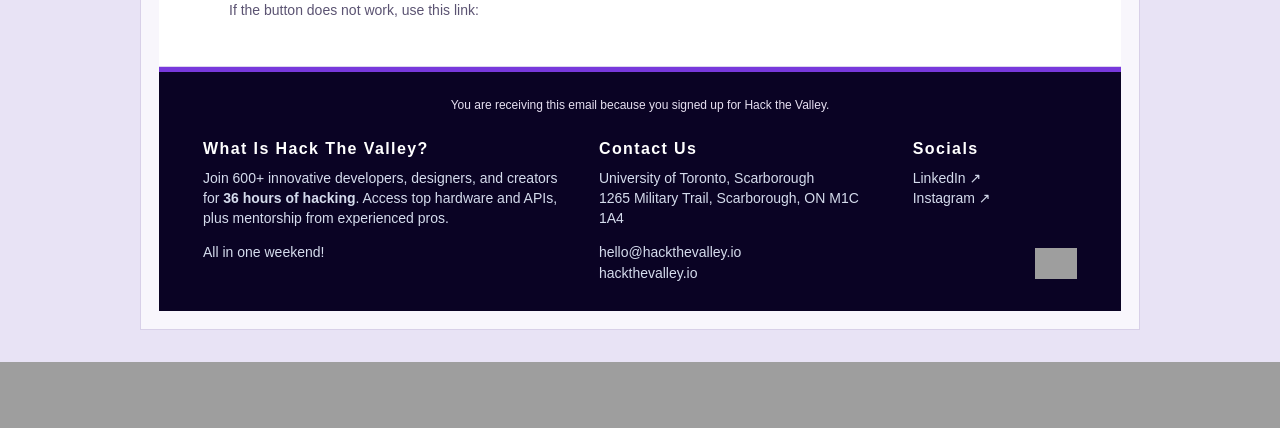
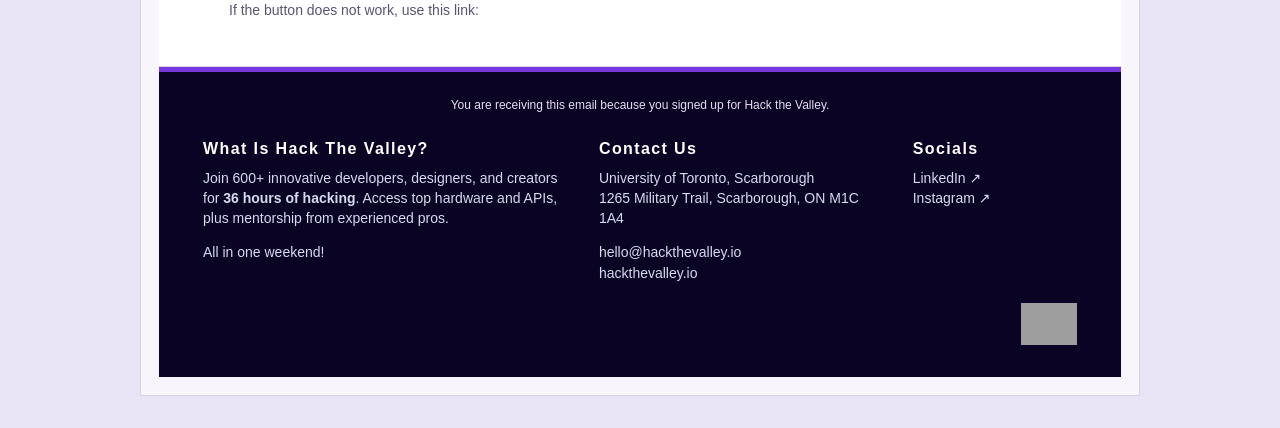
Before and after one commit to hackthevalley/hack-the-back, a Django app: template templates/activation.html in a window 1280 px wide. Shown: the part 1179-1607 px from the top of the page. Before the commit the page ends 1541 px from the top, so only its background shows below. Run offline with Django 3.2, Linux system fonts and the light colour scheme; the template is opened without the code that fills it, so the values that code supplies are empty; grey boxes are pictures that could not be loaded.

Commit message:
Fix logo positioning

```diff
--- a/templates/activation.html
+++ b/templates/activation.html
@@ -187,7 +187,7 @@ Please go to the following page to activate your account: {{ url|safe }} {% endb
 
       .footer-logo {
         display: block;
-        width: 42px;
+        width: 56px;
         height: auto;
         margin-left: auto;
       }
@@ -410,7 +410,7 @@ Please go to the following page to activate your account: {{ url|safe }} {% endb
                               <a href="https://hackthevalley.io" target="_blank" rel="noopener noreferrer" style="color: #d5dced; text-decoration: none">hackthevalley.io</a>
                             </p>
                           </td>
-                          <td class="footer-stack" width="20%" valign="top" style="position: relative;">
+                          <td class="footer-stack" width="20%" valign="top">
                             <p class="footer-heading" style="margin: 0 0 10px; font-size: 16px; font-weight: bold; text-transform: capitalize; color: #ffffff">
                               Socials
                             </p>
@@ -418,11 +418,13 @@ Please go to the following page to activate your account: {{ url|safe }} {% endb
                               <a href="https://www.linkedin.com/company/hack-the-valley" target="_blank" rel="noopener noreferrer" style="display: inline-block; font-size: 14px; line-height: 1.45; color: #d5dced; text-decoration: none">LinkedIn ↗</a><br />
                               <a href="https://instagram.com/hackthevalley" target="_blank" rel="noopener noreferrer" style="display: inline-block; font-size: 14px; line-height: 1.45; color: #d5dced; text-decoration: none">Instagram ↗</a>
                             </p>
-                            <div style="position: absolute; bottom: 0; right: 0;">
-                              <a href="https://hackthevalley.io" target="_blank" rel="noopener noreferrer" style="display: inline-block">
-                                <img src="https://raw.githubusercontent.com/hackthevalley/internal-resources/main/functions/static/htvlogo.png" alt="Hack the Valley" width="42" class="footer-logo" style="display: block; width: 42px; height: auto; border: 0; margin-left: auto" />
-                              </a>
-                            </div>
+                          </td>
+                        </tr>
+                        <tr>
+                          <td colspan="3" align="right" valign="bottom" style="padding-top: 20px; text-align: right">
+                            <a href="https://hackthevalley.io" target="_blank" rel="noopener noreferrer" style="display: inline-block">
+                              <img src="https://raw.githubusercontent.com/hackthevalley/internal-resources/main/functions/static/email-logo.png" alt="Hack the Valley" width="56" class="footer-logo" style="display: block; width: 56px; height: auto; border: 0; margin-left: auto" />
+                            </a>
                           </td>
                         </tr>
                       </table>
```
Also changed, not shown: templates/confirmation.html (+9 -7 lines), templates/password_reset.html (+9 -7 lines), tests/unit/test_activation_email.py (+16 -0 lines).
